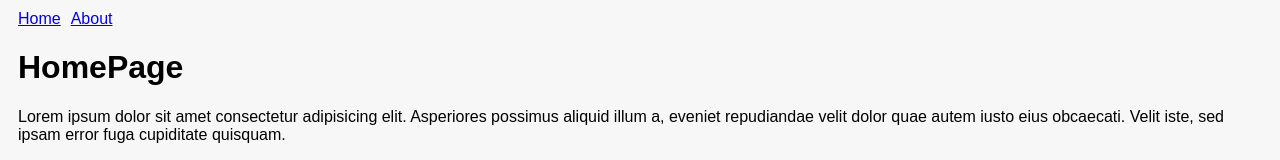
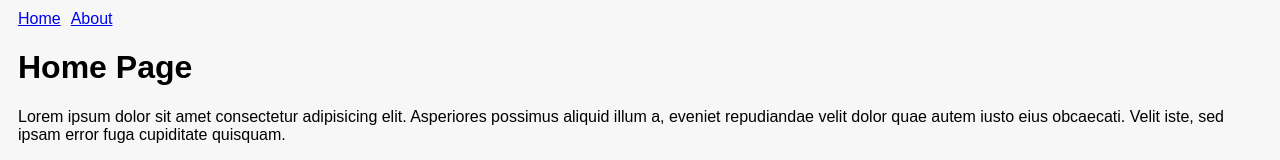
Before and after one commit to mattperkins/routerV4, a React (Create React App) app: page / in a window 1280 px wide. Shown: the top 160 px of the page. Built offline with nearby package versions, Linux system fonts and the light colour scheme.

Commit message:
correct styling

```diff
--- a/src/Pages/index.js
+++ b/src/Pages/index.js
@@ -3,14 +3,14 @@ import { Wrapper } from '../styles'
 
 export const HomePage = () => (
 <Wrapper>
-<h1>HomePage</h1>
+<h1>Home Page</h1>
 <p>Lorem ipsum dolor sit amet consectetur adipisicing elit. Asperiores possimus aliquid illum a, eveniet repudiandae velit dolor quae autem iusto eius obcaecati. Velit iste, sed ipsam error fuga cupiditate quisquam.</p>
 </Wrapper>
 )
 
 export const AboutPage = () => (
 <Wrapper>
-<h1>AboutPage</h1>
+<h1>About Page</h1>
 <p>Asperiores possimus aliquid illum a, eveniet repudiandae velit dolor quae autem iusto eius obcaecati. Velit iste, sed ipsam error fuga cupiditate quisquam.Lorem ipsum dolor sit amet consectetur adipisicing elit.</p>
 </Wrapper>
 )
```
